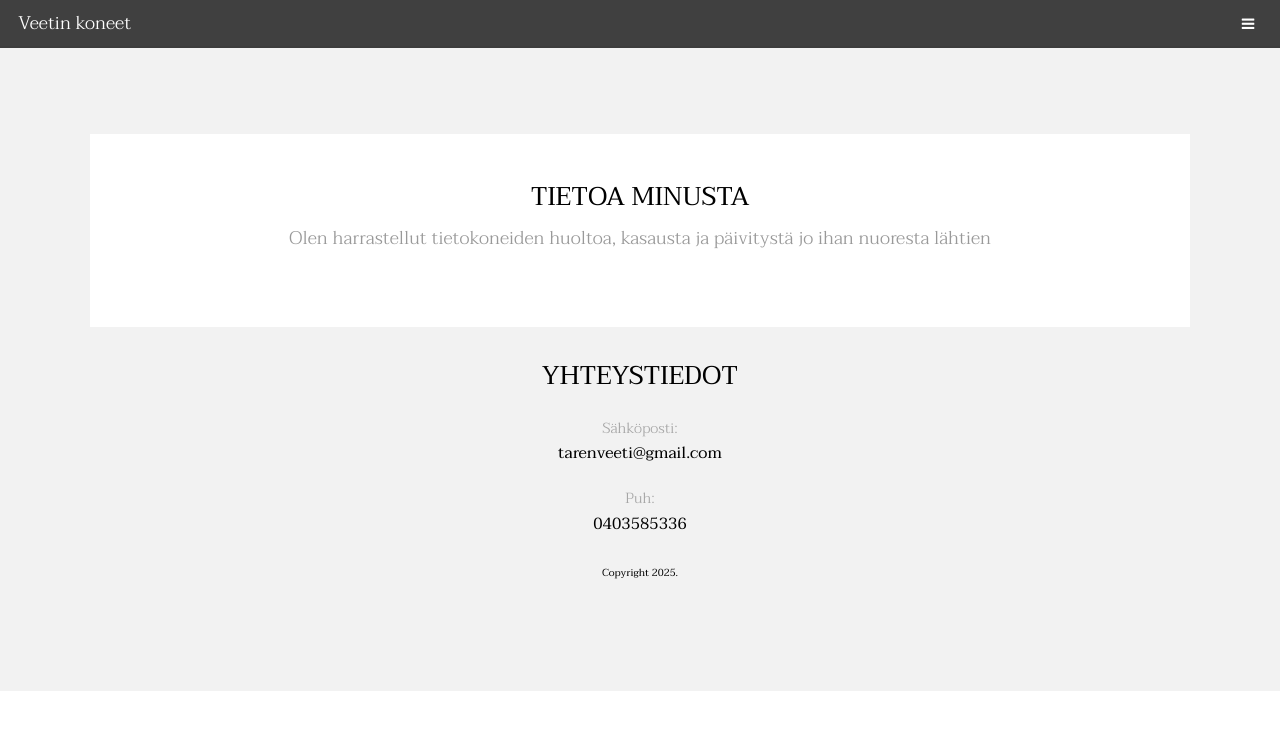
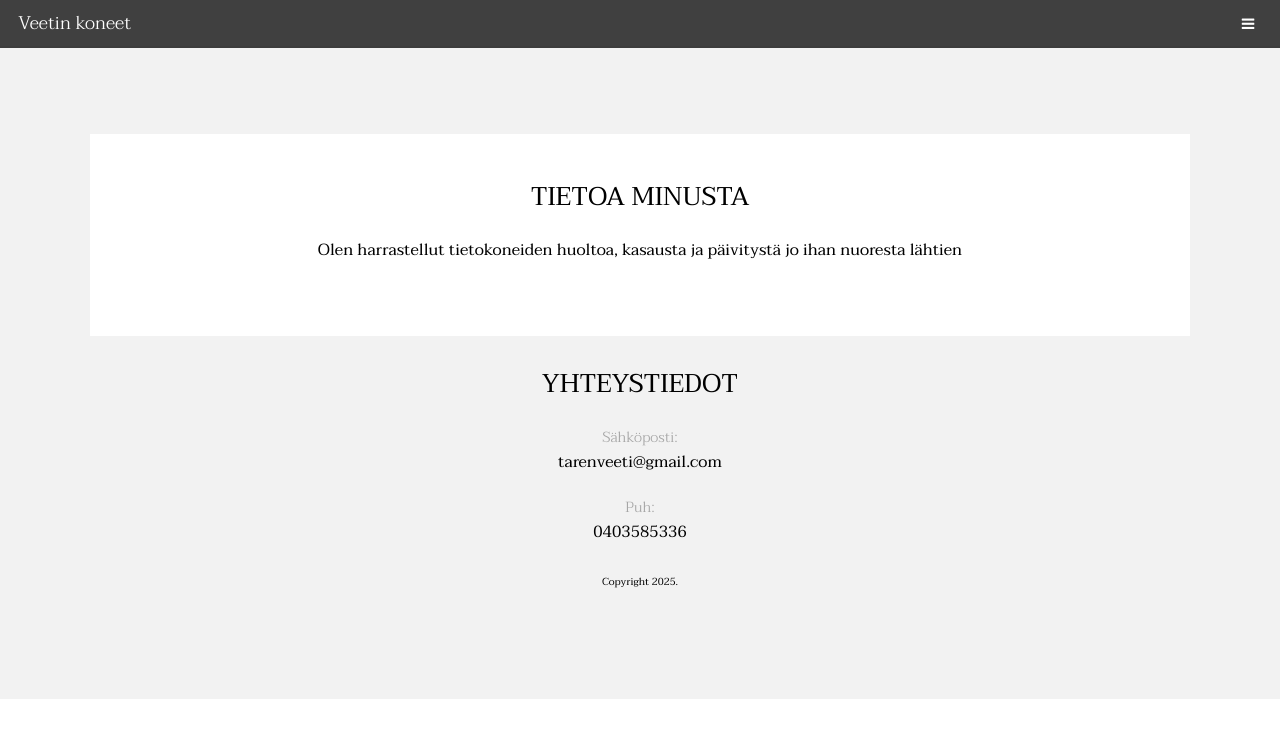
Before and after one commit to veetitaren/mun-kotisivut, a plain HTML site: page generic.html in a window 1280 px wide. Drawn offline with Linux system fonts and the light colour scheme.

Commit message:
Update generic.html

```diff
--- a/generic.html
+++ b/generic.html
@@ -15,7 +15,7 @@
             <div class="image fit">
                 <div class="content">
                 <header class="align-center"><h2>Tietoa minusta</h2>
-                    <p>Olen harrastellut tietokoneiden huoltoa, kasausta ja päivitystä jo ihan nuoresta lähtien</p>
+                    <h4>Olen harrastellut tietokoneiden huoltoa, kasausta ja päivitystä jo ihan nuoresta lähtien</h4>
                 </header>
                 <p></p>
                 <p></p>
```
